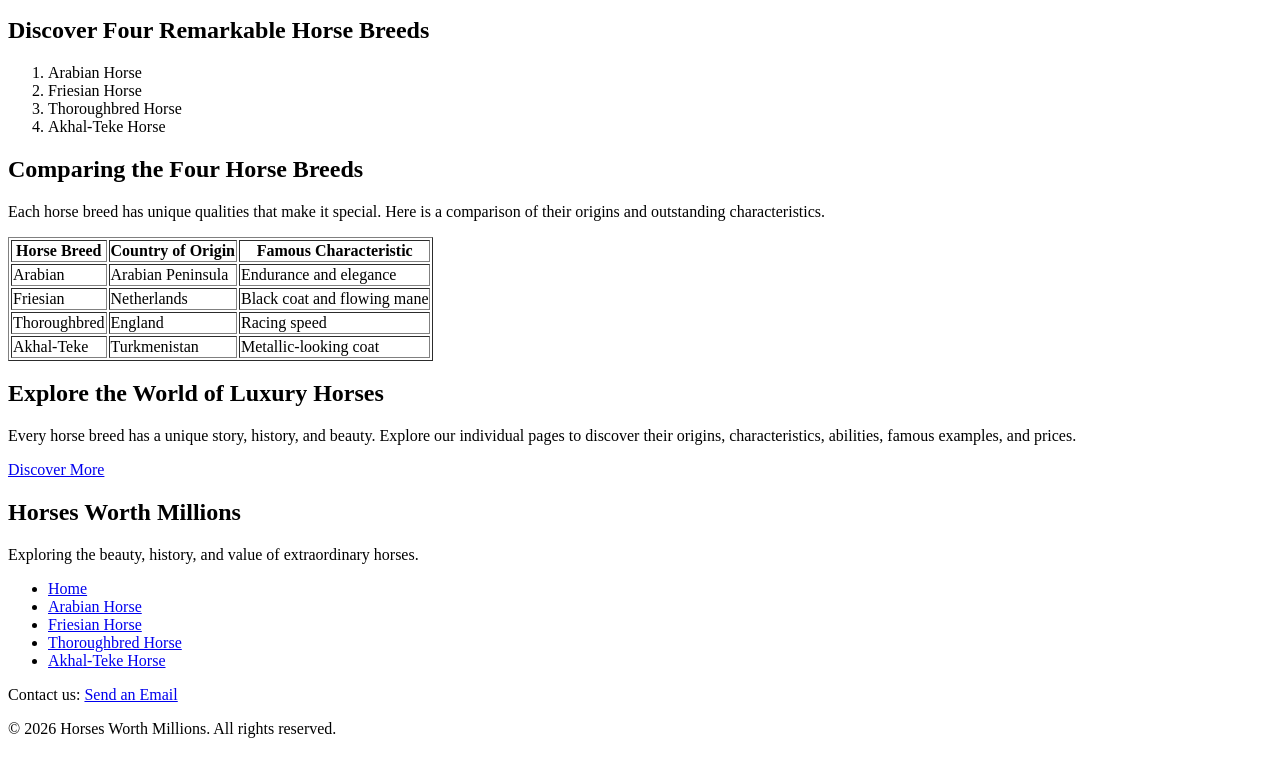
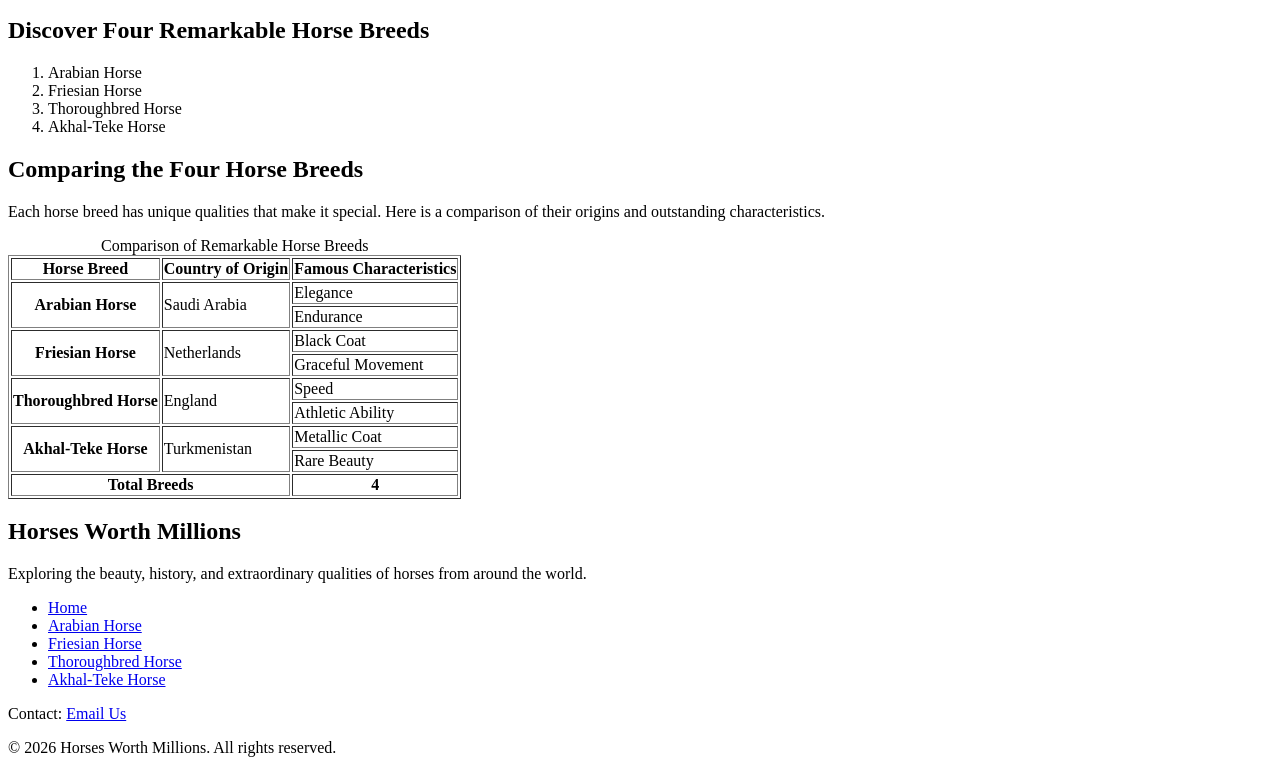
Before and after one commit to shewabezhayat-creator/Luxury---Horses, a plain HTML site: page index.html in a window 1280 px wide. Shown: the part 1185-1958 px from the top of the page. Drawn offline with Linux system fonts and the light colour scheme.

Commit message:
organize page1

```diff
--- a/index.html
+++ b/index.html
@@ -97,78 +97,75 @@ by its own origin, appearance, abilities, and history. Some are admired for thei
             </p>
 
            <table border="1">
+    <caption>Comparison of Remarkable Horse Breeds</caption>
+
     <thead>
         <tr>
             <th>Horse Breed</th>
             <th>Country of Origin</th>
-                        <th>Famous Characteristic</th>
+            <th>Famous Characteristics</th>
         </tr>
     </thead>
 
     <tbody>
         <tr>
-                        <td>Arabian</td>
-                        <td>Arabian Peninsula</td>
-                        <td>Endurance and elegance</td>
+            <th rowspan="2">Arabian Horse</th>
+            <td rowspan="2">Saudi Arabia</td>
+            <td>Elegance</td>
+        </tr>
+        <tr>
+            <td>Endurance</td>
         </tr>
 
         <tr>
-                        <td>Friesian</td>
-                        <td>Netherlands</td>
-                        <td>Black coat and flowing mane</td>
+            <th rowspan="2">Friesian Horse</th>
+            <td rowspan="2">Netherlands</td>
+            <td>Black Coat</td>
+        </tr>
+        <tr>
+            <td>Graceful Movement</td>
         </tr>
 
         <tr>
-                        <td>Thoroughbred</td>
-                        <td>England</td>
-                        <td>Racing speed</td>
+            <th rowspan="2">Thoroughbred Horse</th>
+            <td rowspan="2">England</td>
+            <td>Speed</td>
+        </tr>
+        <tr>
+            <td>Athletic Ability</td>
         </tr>
 
         <tr>
-                        <td>Akhal-Teke</td>
-                        <td>Turkmenistan</td>
-                        <td>Metallic-looking coat</td>
+            <th rowspan="2">Akhal-Teke Horse</th>
+            <td rowspan="2">Turkmenistan</td>
+            <td>Metallic Coat</td>
+        </tr>
+        <tr>
+            <td>Rare Beauty</td>
+        </tr>
+
+        <tr>
+            <th colspan="2">Total Breeds</th>
+            <th>4</th>
         </tr>
     </tbody>
 </table>
-        </section>
-
-
-        <!-- SECTION 5: INTERESTING FACTS -->
-        <section id="horse-facts">
-
-        </section>
-
-
-        <!-- SECTION 6: EXPLORE MORE -->
-        <section id="explore">
-            <h2>Explore the World of Luxury Horses</h2>
-
-            <p>
-                Every horse breed has a unique story, history, and beauty.
-                Explore our individual pages to discover their origins,
-                characteristics, abilities, famous examples, and prices.
-            </p>
-
-            <a href="arabian.html">Discover More</a>
-        </section>
 
     </main>
 
+<footer>
 
-    <!-- FOOTER -->
-    <footer>
     <h2>Horses Worth Millions</h2>
 
     <p>
-            Exploring the beauty, history, and value
-            of extraordinary horses.
+        Exploring the beauty, history, and extraordinary qualities
+        of horses from around the world.
     </p>
 
     <nav>
         <ul>
             <li><a href="index.html">Home</a></li>
-                <li><a href="arabian.html">Arabian Horse</a></li>
+            <li><a href="arabian.html">Arabian Horse </a></li>
             <li><a href="friesian.html">Friesian Horse</a></li>
             <li><a href="thoroughbred.html">Thoroughbred Horse</a></li>
             <li><a href="akhal-teke.html">Akhal-Teke Horse</a></li>
@@ -176,15 +173,15 @@ by its own origin, appearance, abilities, and history. Some are admired for thei
     </nav>
 
     <p>
-            Contact us:
-            <a href="mailto:info@example.com">Send an Email</a>
+        Contact:
+        <a href="mailto:info@example.com">Email Us</a>
     </p>
 
     <p>&copy; 2026 Horses Worth Millions. All rights reserved.</p>
+
 </footer>
+
+
 
 </body>
 </html>
-
-</body>
-</html>
```
Also changed, not shown: Images/Arabian 1.jpg (added), Images/Arabian 2.jpg (added), Images/Arabian 3.jpg (added), Images/Arabian 4.jpg (added), Pages/Arabian.html (added), Pages/Contact.html (deleted). Lines whose indentation alone changed are shown as unchanged.
